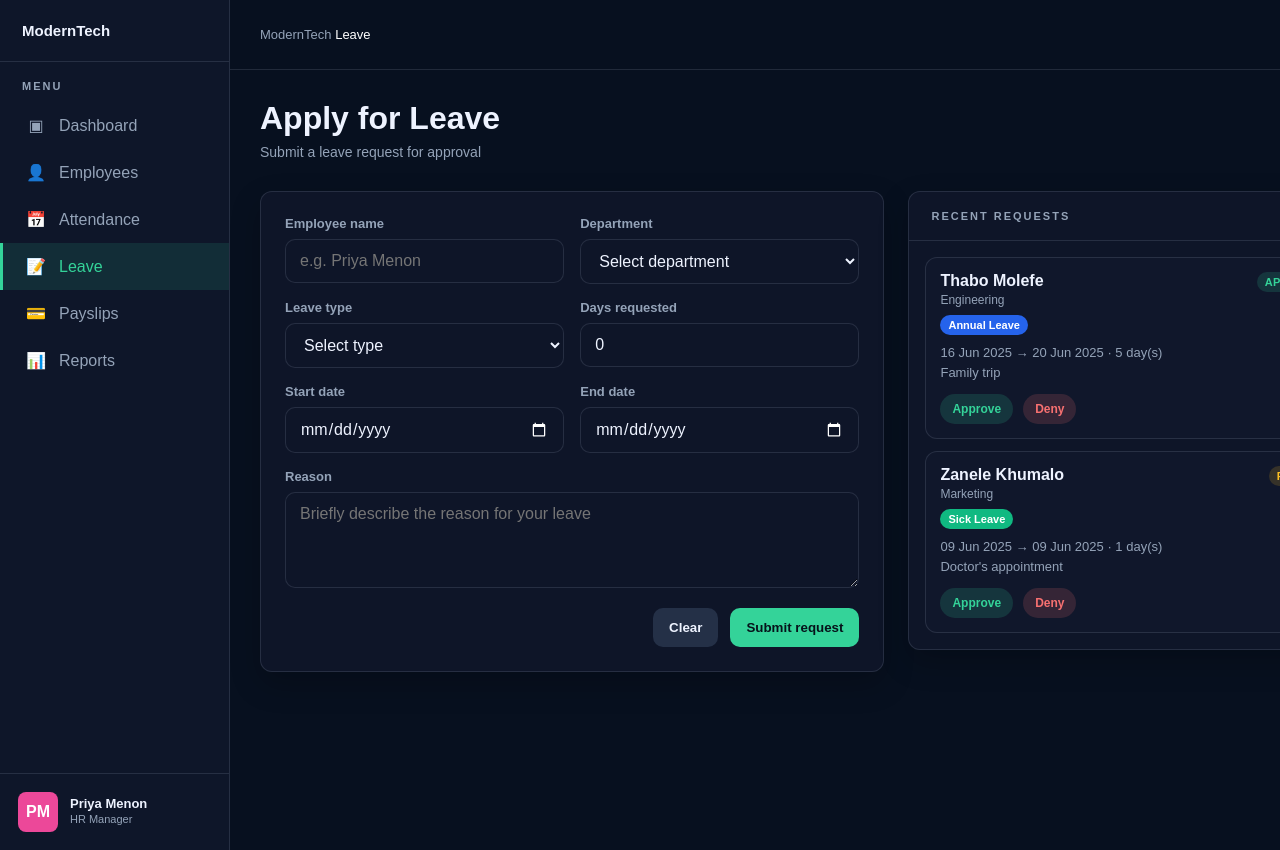
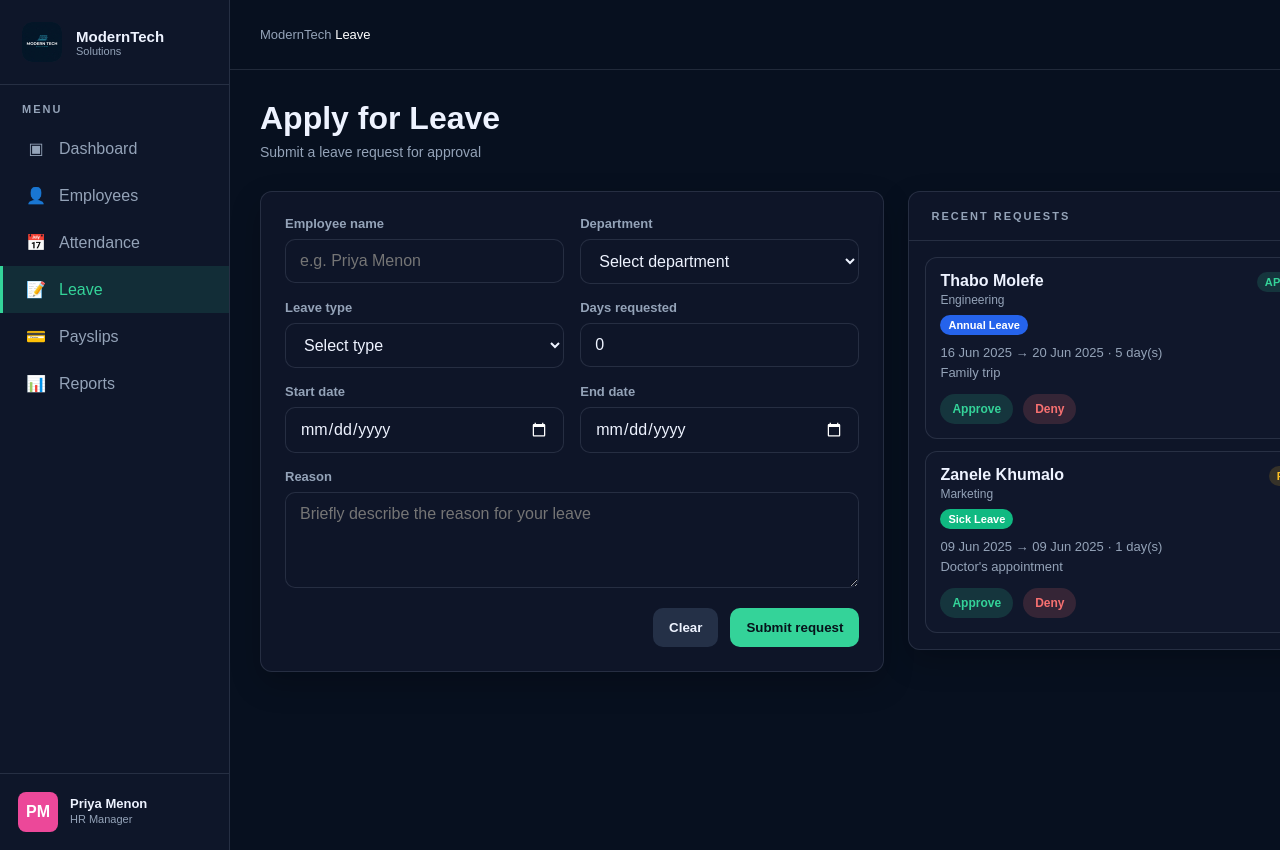
Before and after one commit to purritygwabeni43-tech/Modern-Tech-Solutions, a plain HTML site: page leave.html in a window 1280 px wide. Shown: the top 850 px of the page. Drawn offline with Linux system fonts and the light colour scheme.

Commit message:
leave requests

```diff
--- a/leave.html
+++ b/leave.html
@@ -16,9 +16,10 @@
     <!-- ===================== SIDEBAR ===================== -->
     <aside class="sidebar">
         <div class="logo">
+            <img src="logo-image.png" alt="Modern Tech Solutions logo" class="brand-icon">
             <div>
                 <h2>ModernTech</h2>
-                <span></span>
+                <span>Solutions</span>
             </div>
         </div>
 
```
